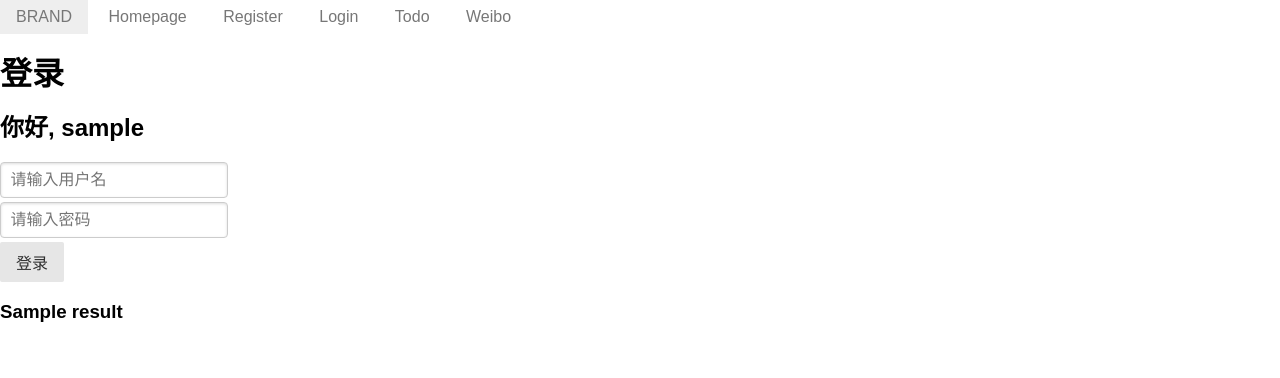
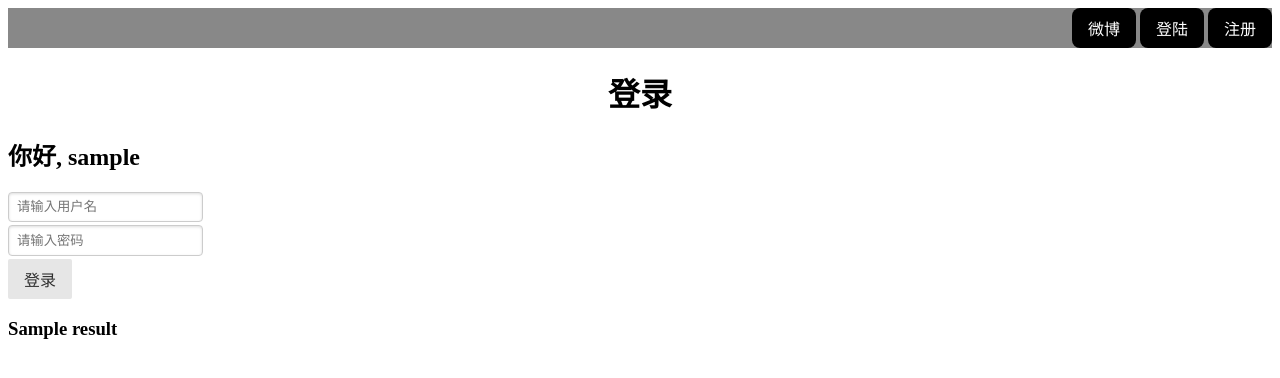
Before and after one commit to Curt-H/Weibo, a Flask app: template templates/login.html in a window 1280 px wide. Shown: the top 378 px of the page. Run offline with Flask 2, Linux system fonts and the light colour scheme; the template is opened without the code that fills it: most values are stand-ins (such as "Sample title", 1, 10 or a date in 2020); some libraries are stand-ins or nearby versions.

Commit message:
重构: 使用jinja2模板重构所有页面

```diff
--- a/templates/base.html
+++ b/templates/base.html
@@ -17,7 +17,7 @@
 <body>
 <div class="navbar pure-menu pure-menu-horizontal">
     <ul class="pure-menu-list">
-        <li class="pure-menu-item"><a class="pure-menu-link link-style pure-button" href="/weibo/view">微博</a></li>
+        <li class="pure-menu-item"><a class="pure-menu-link link-style pure-button" href="/">微博</a></li>
         <li class="pure-menu-item"><a class="link-style pure-menu-link pure-button" href="/user/login/view">登陆</a></li>
         <li class="pure-menu-item"><a class="link-style pure-menu-link pure-button" href="/user/register/view">注册</a></li>
     </ul>
--- a/templates/login.html
+++ b/templates/login.html
@@ -1,44 +1,11 @@
-<!DOCTYPE html>
-<html lang="en">
+{% extends "base.html" %}
+{% block title %}微博主页{% endblock title %}
 
-<head>
-    <meta charset="UTF-8">
-    <title>注册登录页面</title>
-    <link rel="stylesheet" type="text/css" href="{{ url_for("static", filename="css/index.css ") }}">
-    <link rel="stylesheet" type="text/css" href="{{ url_for("static", filename="css/form.css ") }}">
-    <link href="https://cdn.bootcss.com/pure/1.0.0/tables-min.css" rel="stylesheet">
-    <link href="https://cdn.bootcss.com/pure/1.0.0/forms-min.css" rel="stylesheet">
-    <link href="https://cdn.bootcss.com/pure/1.0.0/buttons-min.css" rel="stylesheet">
-    <link href="https://cdn.bootcss.com/pure/1.0.0/menus-core.css" rel="stylesheet">
-    <link href="https://cdn.bootcss.com/pure/1.0.0/menus-horizontal.css" rel="stylesheet">
-    <link href="https://cdn.bootcss.com/pure/1.0.0/grids-core.css" rel="stylesheet">
-    <link href="https://cdn.bootcss.com/pure/1.0.0/grids-min.css" rel="stylesheet">
-    <link href="https://cdn.bootcss.com/pure/1.0.0/base.css" rel="stylesheet">
-    <link href="https://cdn.bootcss.com/pure/1.0.0/pure.css" rel="stylesheet">
-</head>
+{% block css %}
 
-<body>
-    <div class="pure-menu pure-menu-horizontal">
-        <a href="#" class="pure-menu-heading pure-menu-link">BRAND</a>
-        <ul class="pure-menu-list">
-            <li class="pure-menu-item">
-                <a class="pure-menu-link" href="/">Homepage</a>
-            </li>
-            <li class="pure-menu-item">
-                <a class="pure-menu-link" href="/user/register/view">Register</a>
-            </li>
-            <li class="pure-menu-item">
-                <a class="pure-menu-link" href="/user/login/view">Login</a>
-            </li>
-            <li class="pure-menu-item">
-                <a class="pure-menu-link" href="/todo/index">Todo</a>
-            </li>
-            <li class="pure-menu-item">
-                <a class="pure-menu-link" href="/weibo/index">Weibo</a>
-            </li>
-        </ul>
-    </div>
+{% endblock css %}
 
+{% block content %}
     <h1>登录</h1>
     <h2>你好, {{username}}</h2>
     <form class="pure-form pure-form-stacked" action="/user/login" method="post">
@@ -47,6 +14,4 @@
         <button class="pure-button" type="submit">登录</button>
     </form>
     <h3>{{result}}</h3>
-</body>
-
-</html>
+{% endblock content %}
```
Also changed, not shown: templates/register.html (+7 -19 lines).
